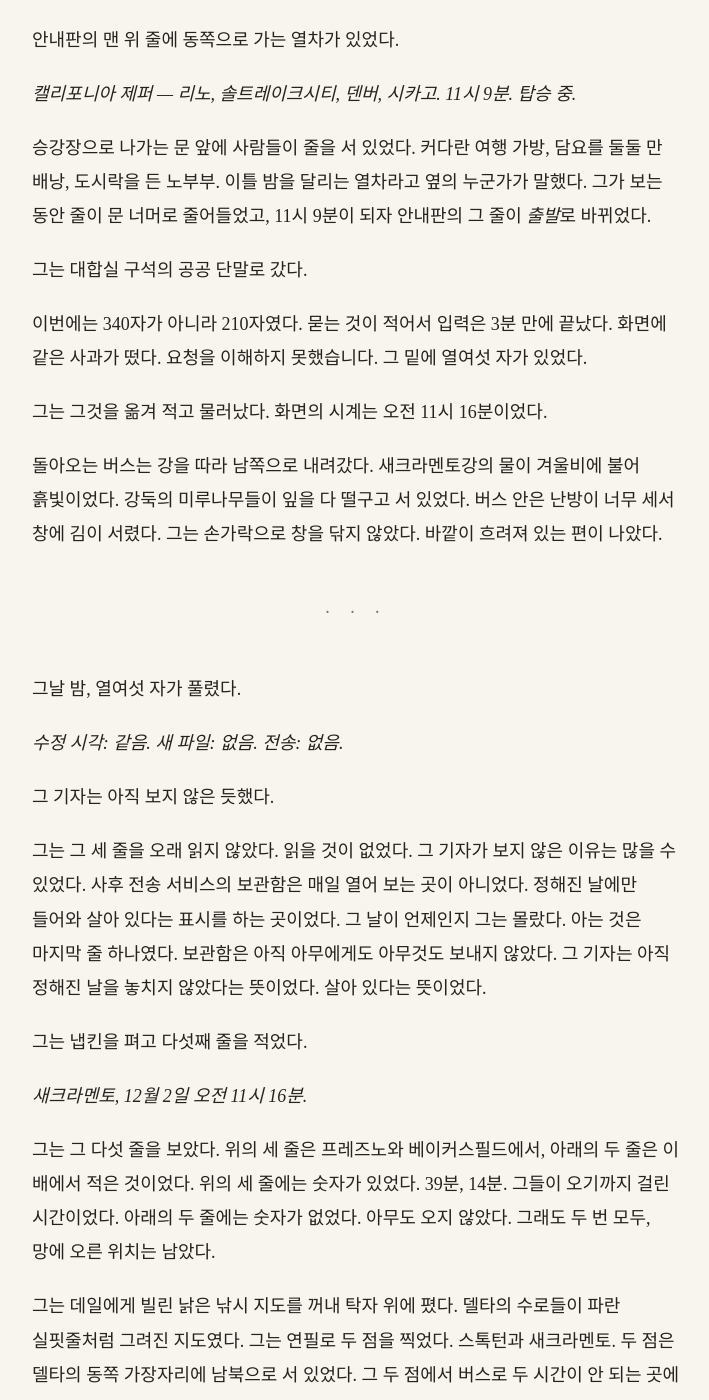
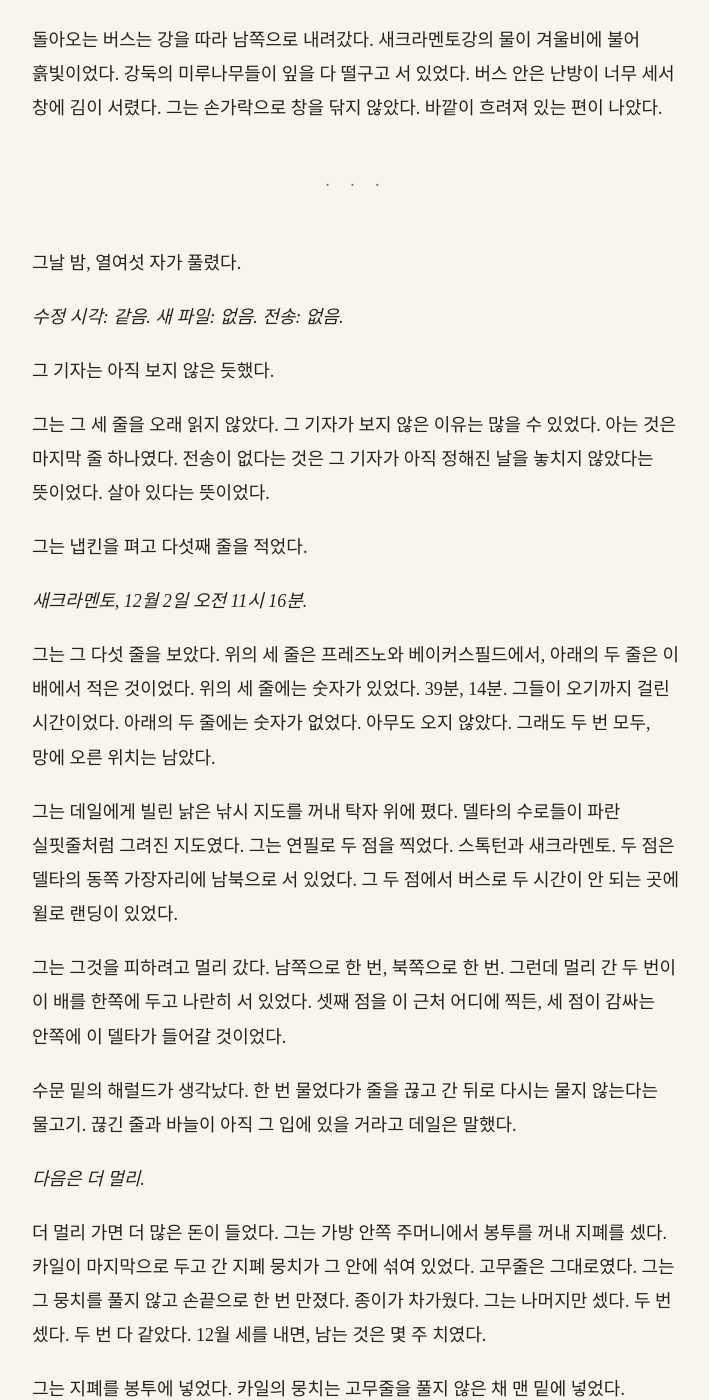
Before and after one commit to kangkkang/writer_s1_public, a Jekyll site: the page built from vol1/023.md, in a window 1280 px wide and 1400 px high, scrolled down 10574 px. Shown: the whole window, without its empty margins (284-993 px from the left). Built offline with Jekyll 4.4.1, drawn with Linux system fonts in a browser that asks for light colours; our own code applies the rules of GitHub Pages for plain Markdown files; some of the changed text lies outside the part shown.

Commit message:
Update from https://github.com/kangkkang/writer_s1/commit/ad2db8ad398d3160afa50792f667e18db379ca7c

```diff
--- a/vol1/023.md
+++ b/vol1/023.md
@@ -72,9 +72,7 @@
 
 있다면, 그곳의 파일 하나에 한 줄을 남겨야 했다.
 
-무엇을 남길지가 가장 어려웠다. 글은 남긴 곳에 그대로 남았고, 신분은 어디에 남기든 걸렸다. 숫자를 글로 적어 두는 것만으로는 아무것도 증명하지 못했다. 그 기자만 알아볼 숫자를, 그 기자만 알아챌 곳에 두어야 했다.
-
-그는 파일의 수정 시각을 생각했다. 파일마다 붙어 있는, 언제 마지막으로 고쳤는지를 적은 날짜와 시각 한 줄이었다. 아무도 읽지 않는 줄이었고, 바뀌어도 내용은 그대로였다. 그런데 그 한 줄이 있을 수 없는 날짜를 가리킨다면, 그 파일을 올린 사람은 그것을 볼 것이었다.
+무엇을 남길지가 가장 어려웠다. 글은 남긴 곳에 그대로 남았고, 신분은 어디에 남기든 걸렸다. 그는 파일마다 붙은 수정 시각 한 줄을 생각했다. 아무도 읽지 않는 줄이었다. 그 줄이 있을 수 없는 날짜를 가리킨다면, 파일을 올린 사람만은 그것을 볼 것이었다.
 
 그는 종이에 적었다.
 
@@ -142,13 +140,12 @@
 
 *있음. 한 곳.*
 
-그 아래에 그곳이 무엇인지가 나왔다.
+그 아래에 그곳의 이름이 있었다. 사후 전송 서비스. 주인이 사라진 뒤에 대신 부쳐 주는 편지함이었다.
 
-사후 전송 서비스였다.
-
-계정 주인이 정해진 날마다 들어와 살아 있다는 표시를 하지 않으면, 맡겨 둔 것을 정해 둔 사람에게 대신 보내 주는 서비스. 그 안에 보관함이 하나 있었다. 받는 사람이 한 명이었다. 파일은 사진 한 장이었다. 처음 올린 날짜는 2061년 11월 11일. 그리고 마지막 수정 시각.
-
-*2060-11-13 03:41:17.*
+*받는 사람: 1명*
+*파일: 사진 1장*
+*처음 올린 날: 2061-11-11*
+*마지막 수정 시각: 2060-11-13 03:41:17*
 
 그가 남긴 한 줄이었다. 1년 전의 새벽이, 열이레 전에 올린 파일 위에 앉아 있었다.
 
@@ -224,17 +221,11 @@
 
 버스 터미널에서 걸어서 20분이었다. 대합실의 천장이 높았다. 벽에는 철길을 놓던 사람들을 그린 커다란 벽화가 있었고, 그 아래 나무 의자들이 줄지어 있었다. 출발 안내판의 글자가 바뀔 때마다 작은 소리를 냈다. 높은 창 너머로 배송 드론 두 대가 정해진 높이를 따라 높은 소리를 내며 지나갔다. 그는 기차표를 사지 않았다. 대합실은 표가 없는 사람도 들어올 수 있었다.
 
-안내판의 맨 위 줄에 동쪽으로 가는 열차가 있었다.
+그는 대합실 구석의 공공 단말로 갔다.
 
 *캘리포니아 제퍼 — 리노, 솔트레이크시티, 덴버, 시카고. 11시 9분. 탑승 중.*
 
-승강장으로 나가는 문 앞에 사람들이 줄을 서 있었다. 커다란 여행 가방, 담요를 둘둘 만 배낭, 도시락을 든 노부부. 이틀 밤을 달리는 열차라고 옆의 누군가가 말했다. 그가 보는 동안 줄이 문 너머로 줄어들었고, 11시 9분이 되자 안내판의 그 줄이 *출발*로 바뀌었다.
-
-그는 대합실 구석의 공공 단말로 갔다.
-
-이번에는 340자가 아니라 210자였다. 묻는 것이 적어서 입력은 3분 만에 끝났다. 화면에 같은 사과가 떴다. 요청을 이해하지 못했습니다. 그 밑에 열여섯 자가 있었다.
-
-그는 그것을 옮겨 적고 물러났다. 화면의 시계는 오전 11시 16분이었다.
+탑승 안내가 높은 천장에 울리는 동안 그는 210자를 입력했다. 묻는 것이 적어서 3분이면 됐다. 승강장 문 앞의 줄이 커다란 여행 가방과 담요 만 배낭을 끌고 문 너머로 줄어드는 것이 화면 가장자리로 자꾸 보였다. 화면에 같은 사과가 떴고, 그 밑에 열여섯 자가 있었다. 그는 그것을 옮겨 적고 물러났다. 안내판의 그 줄은 *출발*로 바뀌어 있었다. 화면의 시계는 오전 11시 16분이었다.
 
 돌아오는 버스는 강을 따라 남쪽으로 내려갔다. 새크라멘토강의 물이 겨울비에 불어 흙빛이었다. 강둑의 미루나무들이 잎을 다 떨구고 서 있었다. 버스 안은 난방이 너무 세서 창에 김이 서렸다. 그는 손가락으로 창을 닦지 않았다. 바깥이 흐려져 있는 편이 나았다.
 
@@ -242,11 +233,13 @@
 
 그날 밤, 열여섯 자가 풀렸다.
 
-*수정 시각: 같음. 새 파일: 없음. 전송: 없음.*
+*수정 시각: 같음.*
+*새 파일: 없음.*
+*전송: 없음.*
 
 그 기자는 아직 보지 않은 듯했다.
 
-그는 그 세 줄을 오래 읽지 않았다. 읽을 것이 없었다. 그 기자가 보지 않은 이유는 많을 수 있었다. 사후 전송 서비스의 보관함은 매일 열어 보는 곳이 아니었다. 정해진 날에만 들어와 살아 있다는 표시를 하는 곳이었다. 그 날이 언제인지 그는 몰랐다. 아는 것은 마지막 줄 하나였다. 보관함은 아직 아무에게도 아무것도 보내지 않았다. 그 기자는 아직 정해진 날을 놓치지 않았다는 뜻이었다. 살아 있다는 뜻이었다.
+그는 그 세 줄을 오래 읽지 않았다. 그 기자가 보지 않은 이유는 많을 수 있었다. 아는 것은 마지막 줄 하나였다. 전송이 없다는 것은 그 기자가 아직 정해진 날을 놓치지 않았다는 뜻이었다. 살아 있다는 뜻이었다.
 
 그는 냅킨을 펴고 다섯째 줄을 적었다.
 
@@ -258,9 +251,11 @@
 
 그는 그것을 피하려고 멀리 갔다. 남쪽으로 한 번, 북쪽으로 한 번. 그런데 멀리 간 두 번이 이 배를 한쪽에 두고 나란히 서 있었다. 셋째 점을 이 근처 어디에 찍든, 세 점이 감싸는 안쪽에 이 델타가 들어갈 것이었다.
 
+수문 밑의 해럴드가 생각났다. 한 번 물었다가 줄을 끊고 간 뒤로 다시는 물지 않는다는 물고기. 끊긴 줄과 바늘이 아직 그 입에 있을 거라고 데일은 말했다.
+
 *다음은 더 멀리.*
 
-더 멀리 가면 더 많은 돈이 들었다. 그는 가방 안쪽 주머니에서 봉투를 꺼내 지폐를 셌다. 카일이 마지막으로 두고 간 지폐 뭉치가 그 안에 섞여 있었다. 고무줄은 그대로였다. 그는 그 뭉치를 풀지 않고 나머지만 셌다. 두 번 셌다. 두 번 다 같았다. 12월 세를 내면, 남는 것은 몇 주 치였다.
+더 멀리 가면 더 많은 돈이 들었다. 그는 가방 안쪽 주머니에서 봉투를 꺼내 지폐를 셌다. 카일이 마지막으로 두고 간 지폐 뭉치가 그 안에 섞여 있었다. 고무줄은 그대로였다. 그는 그 뭉치를 풀지 않고 손끝으로 한 번 만졌다. 종이가 차가웠다. 그는 나머지만 셌다. 두 번 셌다. 두 번 다 같았다. 12월 세를 내면, 남는 것은 몇 주 치였다.
 
 그는 지폐를 봉투에 넣었다. 카일의 뭉치는 고무줄을 풀지 않은 채 맨 밑에 넣었다.
 
```
Also changed, not shown: vol1/025.md (+1 -1 lines).
